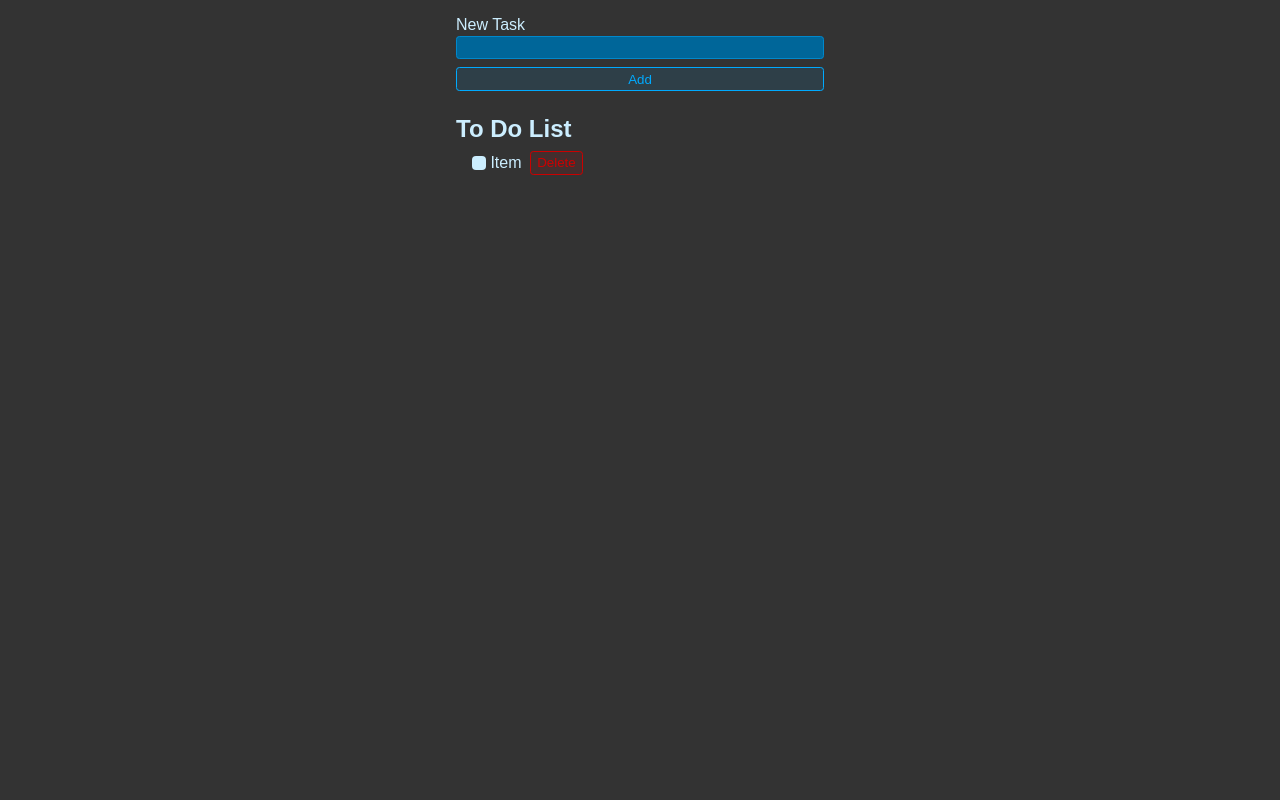
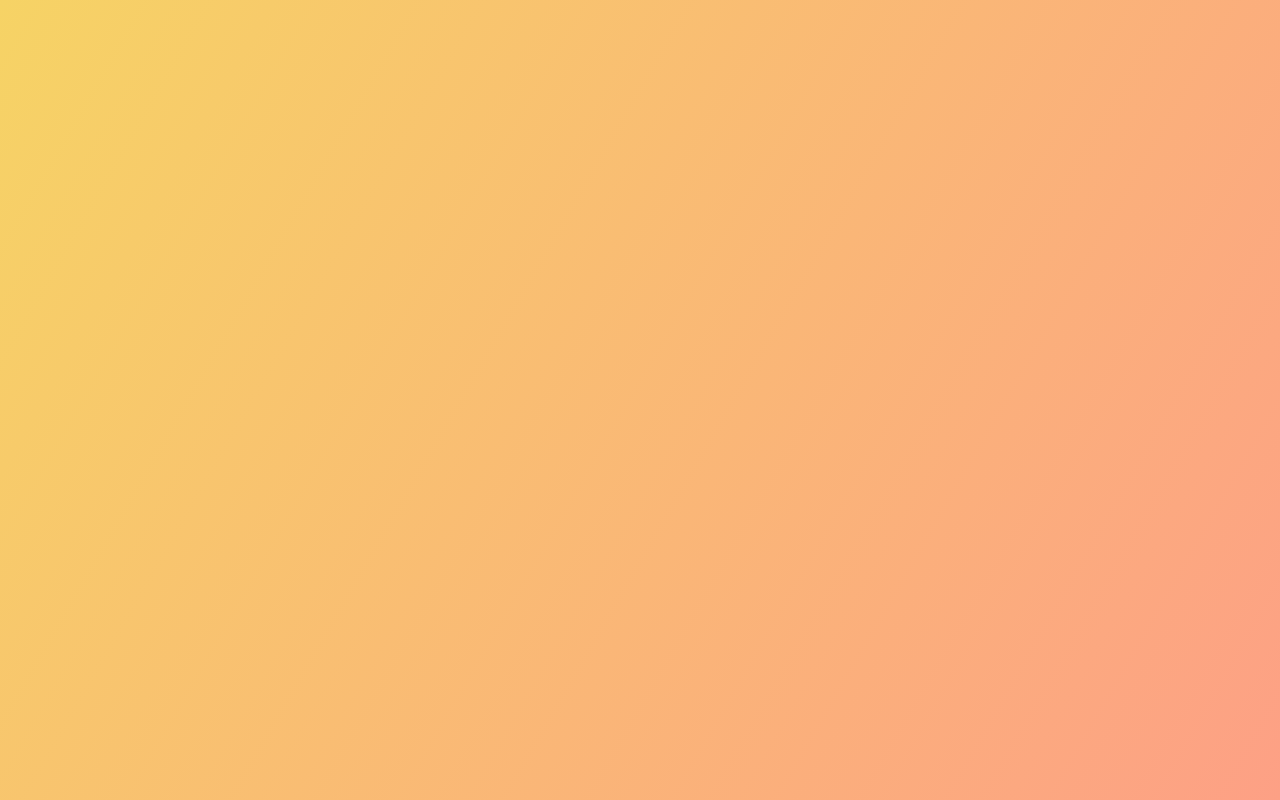
Before and after one commit to mohammedafsalk/todoApp, a React (Create React App) app: page / in a window 1280 px wide. Built offline with nearby package versions, Linux system fonts and the light colour scheme.

Commit message:
css changed

```diff
--- a/src/App.js
+++ b/src/App.js
@@ -2,35 +2,7 @@
 import "./style.css";
 
 function App() {
-  const [item, addItem] = useState("");
-  return (
-    <>
-      <form className="new-item-form">
-        <div className="form-row">
-          <label htmlFor="item">New Task</label>
-          <input
-            value={item}
-            type="text"
-            onChange={(e) => addItem(e.target.value)}
-            id="item"
-          />
-        </div>
-        <button className="btn">Add</button>
-      </form>
-
-      <h1 className="header">To Do List</h1>
-
-      <ul className="list">
-        <li>
-          <label>
-            <input type="checkbox" />
-            Item
-          </label>
-          <button className="btn btn-danger">Delete</button>
-        </li>
-      </ul>
-    </>
-  );
+  return <></>;
 }
 
 export default App;
--- a/src/style.css
+++ b/src/style.css
@@ -1,140 +1,133 @@
 * {
-    font-family: Arial, Helvetica, sans-serif;
+  margin: 0;
+  padding: 0;
   box-sizing: border-box;
 }
-
 body {
-    background: #333;
-    color: hsl(200, 100%, 90%);
-    max-width: 400px;
-    padding: 1rem;
-    margin: 0 auto;
+  background-image: linear-gradient(120deg, #f6d365 0%, #fda085 100%);
+  color: white;
+  font-family: "Poppins", sans-serif;
+  min-height: 100vh;
+}
+header {
+  font-size: 2rem;
 }
 
-  .new-item-form {
+header,
+form {
+  min-height: 20vh;
   display: flex;
-    flex-direction: column;
-    gap: 0.5rem;
-  }
-
-  .form-row {
-    display: flex;
-    flex-direction: column;
-    gap: 0.1rem;
-  }
-
-  .btn {
-    background: hsl(200, 100%, 50%, 0.1);
-    border: 1px solid hsl(200, 100%, 50%);
-    color: hsl(200, 100%, 50%);
-    padding: 0.25em 0.5em;
-    border-radius: 0.25em;
-    cursor: pointer;
-    outline: none;
-  }
-
-  .btn:hover,
-  .btn:focus-visible {
-    background: hsl(200, 100%, 50%, 0.2);
-  }
-
-  .btn.btn-danger {
-    background: hsl(0, 100%, 40%, 0.1);
-    border: 1px solid hsl(0, 100%, 40%);
-    color: hsl(0, 100%, 40%);
-  }
-
-  .btn.btn-danger:hover,
-  .btn.btn-danger:focus-visible {
-    background: hsl(0, 100%, 40%, 0.2);
-  }
-
-  .new-item-form input {
-    outline: none;
-    border: 1px solid hsl(200, 100%, 40%);
-    background: hsl(200, 100%, 30%);
-    border-radius: 0.25em;
-    padding: 0.25em 0.5em;
-    color: hsl(200, 100%, 90%);
-  }
-
-  .new-item-form input:focus {
-    border: 1px solid hsl(200, 100%, 70%);
-  }
-
-  .header {
-    font-size: 1.5rem;
-    margin-top: 1.5rem;
-    margin-bottom: 0.5rem;
-  }
-
-  .list {
-    margin: 0;
-    padding: 0;
-    margin-left: 1rem;
-    list-style: none;
-  }
-
-  .list li:has(input:checked) label {
-    color: hsl(200, 20%, 40%);
-  }
-
-  .list {
-    display: flex;
-    flex-direction: column;
-    gap: 0.3rem;
-  }
-
-  .list li {
-    display: flex;
-    gap: 0.5rem;
+  justify-content: center;
   align-items: center;
 }
-
-  .list li label {
-    display: flex;
-    gap: 0.25rem;
+form input,
+form button {
+  padding: 0.5rem;
+  font-size: 2rem;
+  border: none;
+  background: white;
+}
+form button {
+  color: #ff6f47;
+  background: #f7fffe;
   cursor: pointer;
-    align-items: center;
+  transition: all 0.3s ease;
 }
-
-  .list li:has(input:focus-visible) label {
-    outline: 1px solid hsl(200, 100%, 50%);
+form button:hover {
+  background: #ff6f47;
+  color: white;
 }
-
-  .list li input {
-    outline: none;
-    width: 0;
-    height: 0;
-    appearance: none;
-    pointer-events: none;
-    position: absolute;
-  }
-
-  .list li label::before {
-    content: "";
-    display: block;
-    width: 0.9rem;
-    height: 0.9rem;
-    background: hsl(200, 100%, 90%);
-    border-radius: 0.25em;
+.todo-container {
   display: flex;
   justify-content: center;
   align-items: center;
 }
 
-  .list li label:hover::before {
-    background: hsl(200, 100%, 80%);
+.todo-list {
+  min-width: 30%;
+  list-style: none;
 }
 
-  .list li:has(input:checked) label::before {
-    content: "✔";
-    background: hsl(200, 100%, 40%);
-    color: hsl(200, 100%, 90%);
-    font-size: 0.75rem;
-    font-weight: bold;
+.todo {
+  margin: 0.5rem;
+  background: white;
+  font-size: 1.5rem;
+  color: black;
+  display: flex;
+  justify-content: space-between;
+  align-items: center;
+  transition: all 1s ease;
+}
+.filter-todo {
+  padding: 1rem;
+}
+.todo li {
+  flex: 1;
 }
 
-  .list li:has(input:checked) label:hover::before {
-    background: hsl(200, 100%, 30%);
+.trash-btn,
+.complete-btn {
+  background: #ff6f47;
+  color: white;
+  border: none;
+  padding: 1rem;
+  cursor: pointer;
+  font-size: 1rem;
 }
+.complete-btn {
+  background: rgb(11, 212, 162);
+}
+.todo-item {
+  padding: 0rem 0.5rem;
+}
+
+.fa-trash,
+.fa-check {
+  pointer-events: none;
+}
+
+.fall {
+  transform: translateY(10rem) rotateZ(20deg);
+  opacity: 0;
+}
+
+.completed {
+  text-decoration: line-through;
+  opacity: 0.5;
+}
+
+/*CUSTOM SELECTOR */
+select {
+  -webkit-appearance: none;
+  -moz-appearance: none;
+  -ms-appearance: none;
+  appearance: none;
+  outline: 0;
+  box-shadow: none;
+  border: 0 !important;
+  background-image: none;
+}
+
+/* Custom Select */
+.select {
+  margin: 1rem;
+  position: relative;
+  overflow: hidden;
+}
+select {
+  color: #ff6f47;
+  font-family: "Poppins", sans-serif;
+  cursor: pointer;
+  width: 12rem;
+}
+/* Arrow */
+.select::after {
+  content: "\25BC";
+  position: absolute;
+  top: 0;
+  right: 0;
+  padding: 1rem;
+  background: #ff6f47;
+  cursor: pointer;
+  pointer-events: none;
+}
```
Lines whose indentation alone changed are shown as unchanged.
